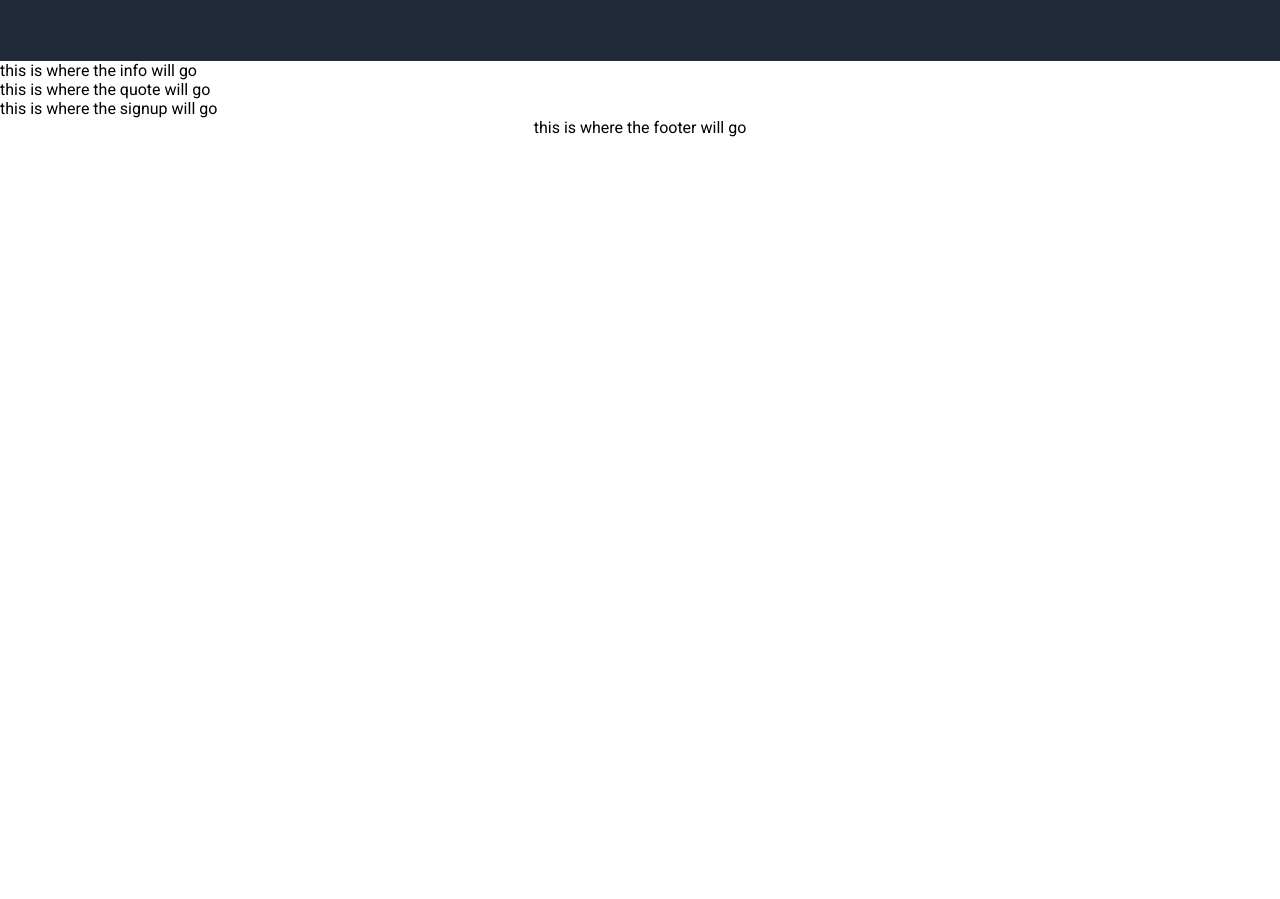
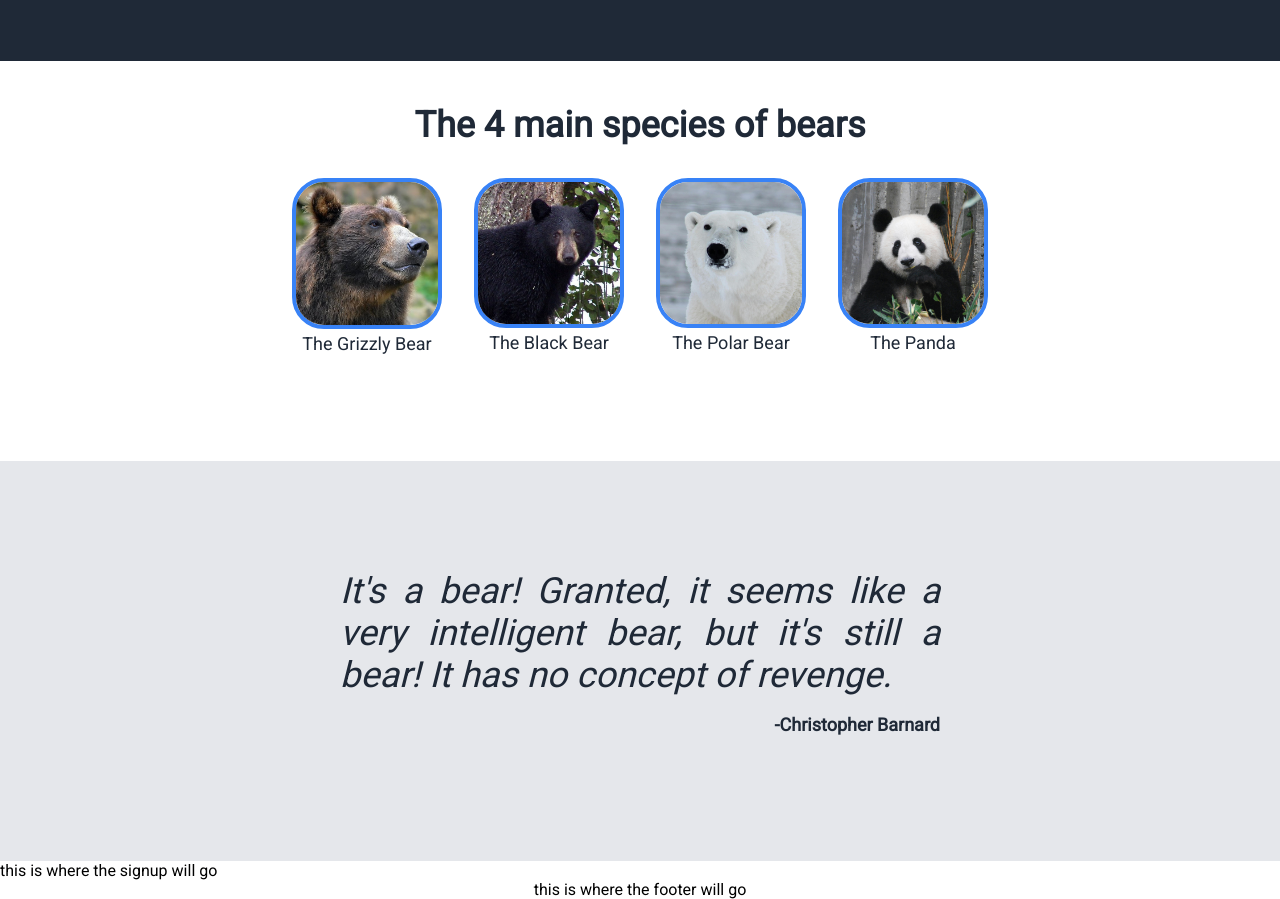
Before and after one commit to rococorbalan/landing_page, a plain HTML site: page index.html in a window 1280 px wide. Shown: the part 412-1311 px from the top of the page. Before the commit the page ends 800 px from the top, so only its background shows below. Drawn offline with Linux system fonts and the light colour scheme.

Commit message:
Add info section, quote section and images folder
Add info section with 4 images of bear, quote
section (font weight not working?). Also change
box sizing to border box. Change min height to 500
on every section except header and footer.

```diff
--- a/css/style.css
+++ b/css/style.css
@@ -9,6 +9,7 @@ body {
 
 * {
     font-family: "Roboto", sans-serif;
+    box-sizing: border-box;
 }
 
 
@@ -56,6 +57,7 @@ li {
 
 /* Start of Hero Changes */
 .main-text {
+    min-height: 400px;
     display: flex;
     flex: 1;
     background-color: #1F2937;
@@ -79,16 +81,71 @@ li {
     font-size: 18px;
     color: #E5E7EB;
 }
+/* End of Hero Changes */
 
+/* Start of Info Changes */
 .info {
+    min-height: 400px;
     display: flex;
     flex: 1;
+    flex-direction: column;
+    justify-content: center;
+    align-items: center;
+    gap: 32px;
+    padding: 0 32px 64px 32px;
 }
 
+.info .hero{
+    color: #1F2937;
+    font-size: 36px;
+}
+
+.container{
+    display: flex;
+    text-align: center;
+    gap: 32px;
+}
+
+.bear{
+    border: 4px solid #3882F6;
+    border-radius: 32px;
+}
+
+.description {
+    color: #1F2937;
+    font-size: 18px;
+}
+/* End of Info Changes */
+
+/* Start of Quote */
 .quote {
+    min-height: 400px;
     display: flex;
+    flex-direction: column;
     flex: 1;
+    background-color: #E5E7EB;
+    justify-content: center;
+    align-items: center;
+
+    color: #1F2937;
 }
+
+.quote-text{
+    width: 600px;
+    font-size: 36px;
+    font-style: italic;
+    font-weight: 100;
+    text-align: justify;
+    margin: 0;
+}
+
+.quote-author {
+    width: 600px;
+    text-align: end;
+    font-size: 18px;
+    font-weight: bolder;
+}
+/* End of Quote */
 
 .sign-up {
     display: flex;
--- a/index.html
+++ b/index.html
@@ -28,10 +28,32 @@
         <img src="https://images.pexels.com/photos/3048722/pexels-photo-3048722.jpeg?auto=compress&cs=tinysrgb&w=1260&h=750&dpr=1" alt="A grizzly bear closeup" width="380px" height="auto">
     </div>
     <div class="info">
-        this is where the info will go
+        <div class="hero">The 4 main species of bears</div>
+        <div class="container">
+            <div class="species">
+                <img class="bear" src="./images/grizzly.jpeg" alt="A grizzly bear" width="150px" height="auto">
+                <div class="description">The Grizzly Bear</div>
+            </div>
+            <div class="species">
+                <img class="bear" src="./images/black-bear.jpg" alt="A black-bear bear" width="150px" height="auto">
+                <div class="description">The Black Bear</div>
+            </div>
+            <div class="species">
+                <img class="bear" src="./images/polar.jpg" alt="A polar bear" width="150px" height="auto">
+                <div class="description">The Polar Bear</div>
+            </div>
+            <div class="species">
+                <img class="bear" src="./images/panda.jpg" alt="A panda bear" width="150px" height="auto">
+                <div class="description">The Panda</div>
+            </div>
+        </div>
     </div>
     <div class="quote">
-        this is where the quote will go
+        <p class="quote-text">It's a bear! Granted, it seems
+            like a very intelligent bear, but it's still a bear!
+            It has no concept of revenge.
+        </p>
+        <p class="quote-author">-Christopher Barnard</p>
     </div>
     <div class="sign-up">
         this is where the signup will go
```
Also changed, not shown: images/black-bear.jpg (added), images/grizzly.jpeg (added), images/panda.jpg (added), images/polar.jpg (added).
